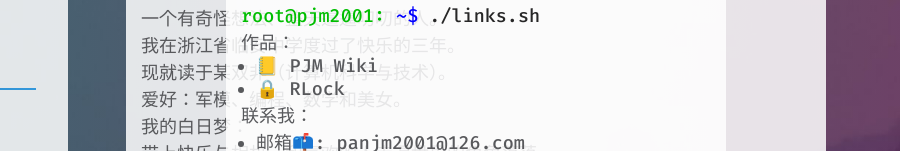
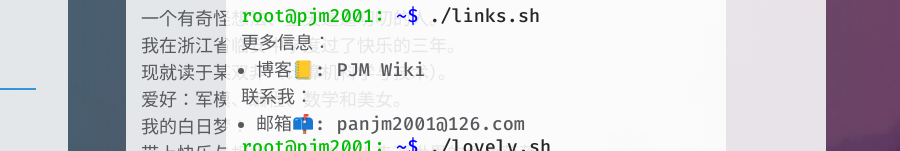
Before and after one commit to pjimming/pjm-index, a plain HTML site: page index.html in a window 1280 px wide. Shown: the part 214-365 px from the top of the page, 380-1280 px from the left. Drawn offline with nearby package versions, Linux system fonts and the light colour scheme; a web font is replaced by a local one.

Commit message:
update links

```diff
--- a/index.html
+++ b/index.html
@@ -100,10 +100,12 @@
                         <span style="color: rgb(0, 190, 0)">root@pjm2001:</span>
                         <span style="color: blue">~$</span>
                         <span style="color: rgb(39, 39, 39)">./links.sh</span>
-                        <p>作品：</p>
+                        <p>更多信息：</p>
                         <ul class="ul">
-                            <li><a href="https://pjimming.github.io/PJM-Wiki/" target="_blank">📒 PJM Wiki</a></li>
-                            <li><a href="https://github.com/pjimming/rlock" target="_blank">🔒 RLock</a></li>
+                            <li>
+                                博客📒:
+                                <a href="https://pjimming.github.io/PJM-Wiki/" target="_blank">PJM Wiki</a>
+                            </li>
                         </ul>
                         <p>联系我：</p>
                         <ul class="ul">
```
